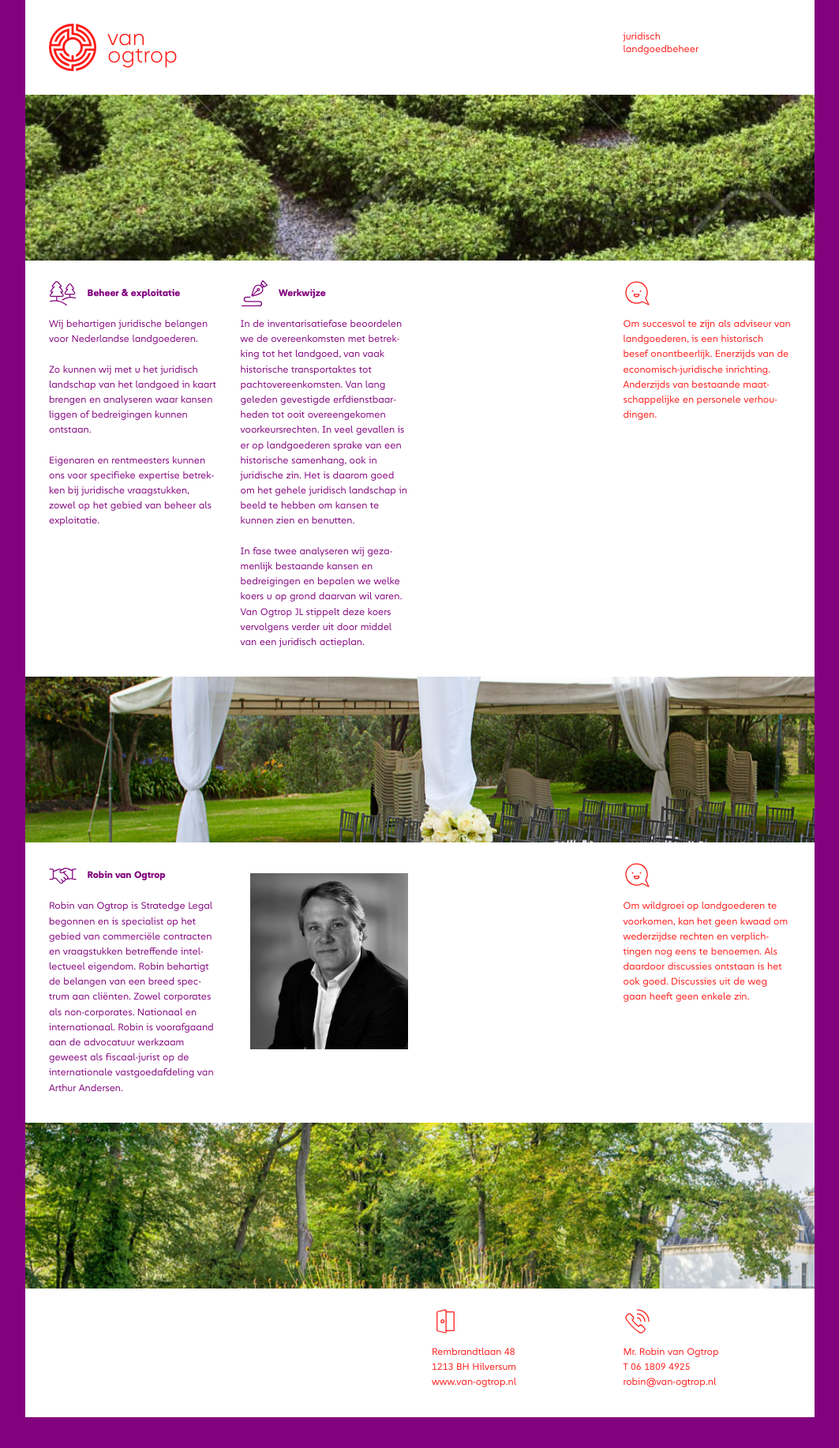
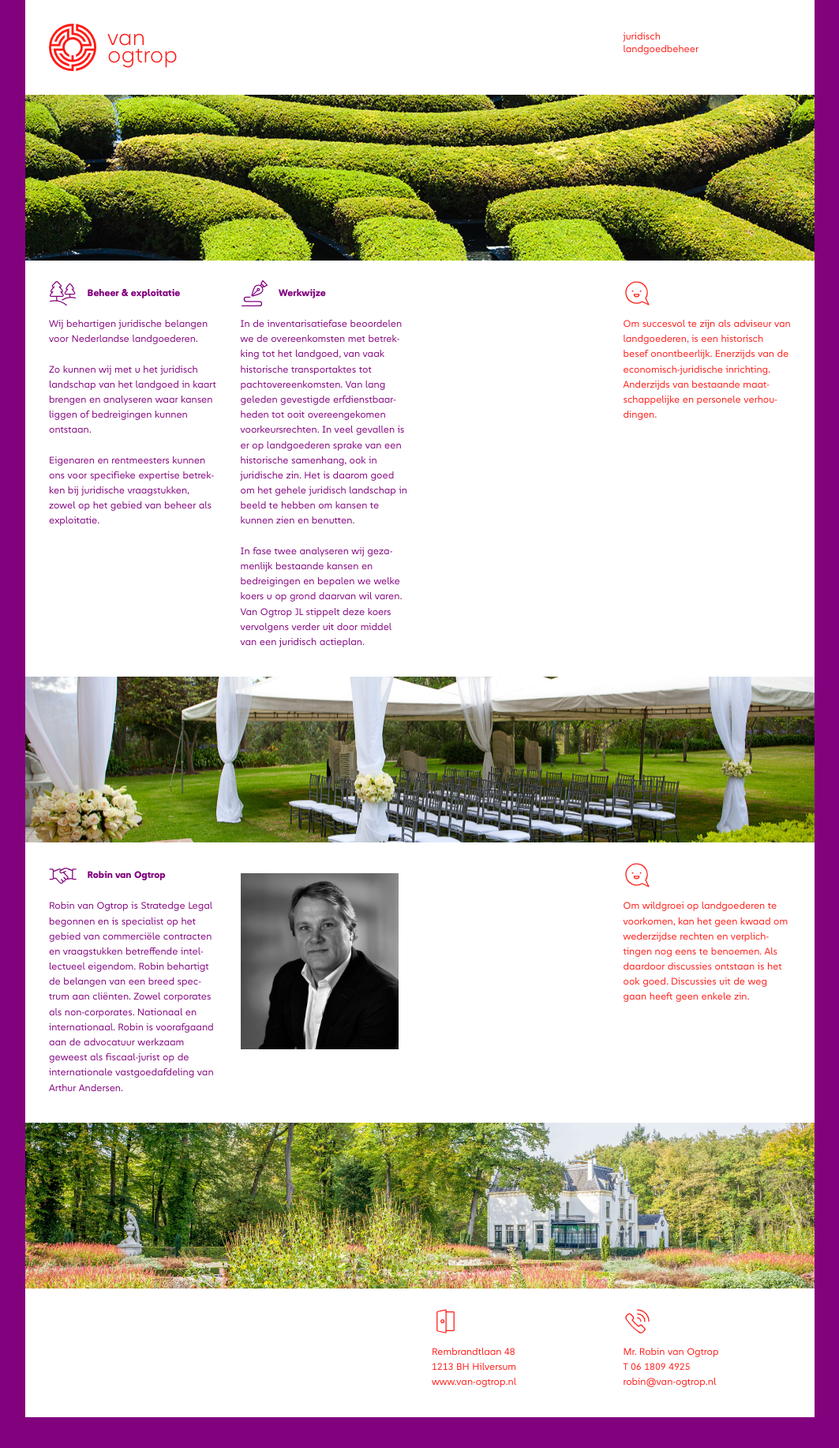
Before and after one commit to Beldak/ogtrop-site, a Jekyll site: the page built from source/index.html, in a window 1280 px wide. Shown: the top 1834 px of the page at 79% size, without its empty margins (108-1171 px from the left). Built offline with Jekyll 4.4.1, drawn with Linux system fonts in a browser that asks for light colours.

Commit message:
Remove paralax

```diff
--- /dev/null
+++ b/source/_includes/video.html
@@ -0,0 +1,5 @@
+<div class="row video">
+	<video autoplay muted loop id="video">
+	  <source src="videos/placeholder.mp4" type="video/mp4">
+	</video>
+</div>
--- a/source/css/style.scss
+++ b/source/css/style.scss
@@ -180,7 +180,7 @@
 		}
 
 		img {
-			margin: $font-size*1.2 0 0 $font-size;
+			margin: $font-size*1.2 0 $font-size*1.2 0;
 			width: 200px;
 			height: auto;
 			display: inline-block;
@@ -210,7 +210,25 @@
 	position: relative;
 	overflow-x: hidden;
 	overflow-y: hidden;
+	background-repeat: no-repeat;
+	background-size: cover;
+	background-position: center;
 }
+
+.row.video {
+	height: 210px;
+	position: relative;
+	overflow-x: hidden;
+	overflow-y: hidden;
+}
+#video {
+	position: absolute;
+	left: 0;
+	right: 0;
+	top: 0;
+	bottom: 0;
+}
+
 .row.footer {
 	.columns {
 		column-count: 2;
@@ -248,6 +266,13 @@
 		transform: translateZ(-1px) translateY(50px) scale(1.5);
 	}
 }
+
+
+.row.image.maze1 { background-image: url('../images/maze1.jpg'); }
+.row.image.maze2 { background-image: url('../images/maze2.jpg'); }
+.row.image.maze3 { background-image: url('../images/maze3.jpg'); }
+.row.image.wedding { background-image: url('../images/wedding.jpg'); }
+.row.image.mansion { background-image: url('../images/mansion.jpg'); }
 
 .maze1::after { background-image: url('../images/maze1.jpg'); }
 .maze2::after { background-image: url('../images/maze2.jpg'); }
--- a/source/index.html
+++ b/source/index.html
@@ -1,7 +1,9 @@
 ---
 layout: default
 ---
-<div class="row image parallax maze3"></div>
+<div class="row image maze1">
+</div>
+<!-- {% include video.html %} -->
 <div class="row content">
 	<div class="columns">
 		<section>
@@ -11,7 +13,8 @@
 			</p>
 			<p>
 			Zo kunnen wij met u het juridisch landschap van het landgoed in kaart brengen en analyseren waar kansen liggen of bedreigingen kunnen ontstaan.
-</p><p>
+			</p>
+			<p>
 			Eigenaren en rentmeesters kunnen ons voor specifieke expertise betrek&shy;ken bij juridische vraagstukken, zowel op het gebied van beheer als exploitatie.
 			</p>
 		</section>
@@ -20,12 +23,12 @@
 			<p>
 			In de inventarisatiefase beoordelen we de overeenkomsten met betrek&shy;king tot het landgoed, van vaak historische
 			 transportaktes tot pachtovereenkomsten. Van lang geleden gevestigde erfdienstbaar&shy;heden tot ooit overeengekomen voorkeursrechten. In veel gevallen is er op landgoederen sprake van een historische samenhang, ook in juridische zin. Het is daarom goed om het gehele juridisch landschap in beeld te hebben om kansen te kunnen zien en benutten.
-</p><p>
+			</p>
+			<p>
 			In fase twee analyseren wij geza&shy;menlijk bestaande kansen en bedreigingen en bepalen we welke koers u op grond daarvan wil varen. Van Ogtrop JL stippelt deze koers vervolgens verder uit door middel van een juridisch actieplan.
 			</p>
 		</section>
-<section class="medium-hide">
-&nbsp;
+		<section class="medium-hide">&nbsp;
 		</section>
 		<section>
 			{% include icons/chatbubble.svg %}
@@ -33,10 +36,12 @@
 			Om succesvol te zijn als adviseur van landgoederen, is een historisch besef onontbeerlijk. Enerzijds van de economisch-juridische inrichting. Anderzijds van bestaande maat&shy;schappelijke en personele verhou&shy;dingen.
 			</p>
 		</section>
+	</div> <!-- .columns -->
+</div> <!-- .row.content -->
 
+<div class="row image wedding">
 </div>
-</div>
-<div class="row image parallax wedding"></div>
+
 <div class="row content">
 	<div class="columns">
 		<section>
@@ -57,16 +62,17 @@
 			Om wildgroei op landgoederen te voorkomen, kan het geen kwaad om wederzijdse rechten en verplich&shy;tingen nog eens te benoemen. Als daardoor discussies ontstaan is het ook goed. Discussies uit de weg gaan heeft geen enkele zin.
 			</p>
 		</section>
+	</div> <!-- .columns -->
+</div> <!-- .row.content -->
+
+<div class="row image last mansion">
 </div>
-</div>
-<div class="row image parallax last mansion"></div>
+
 <div class="row content footer">
 	<div class="columns">
-<section class="medium-hide">
-&nbsp;
+		<section class="medium-hide">&nbsp;
 		</section>
-<section class="medium-hide">
-&nbsp;
+		<section class="medium-hide">&nbsp;
 		</section>
 		<section>
 			{% include icons/door.svg %}<br>
@@ -81,4 +87,4 @@
 			<a href="mailto:robin@van-ogtrop.nl">robin@van-ogtrop.nl</a></p>
 		</section>
 	</div><!-- .columns -->
-</div>
+</div> <!-- .row.content .footer -->
```
Also changed, not shown: 1 other file. Lines whose indentation alone changed are shown as unchanged.
